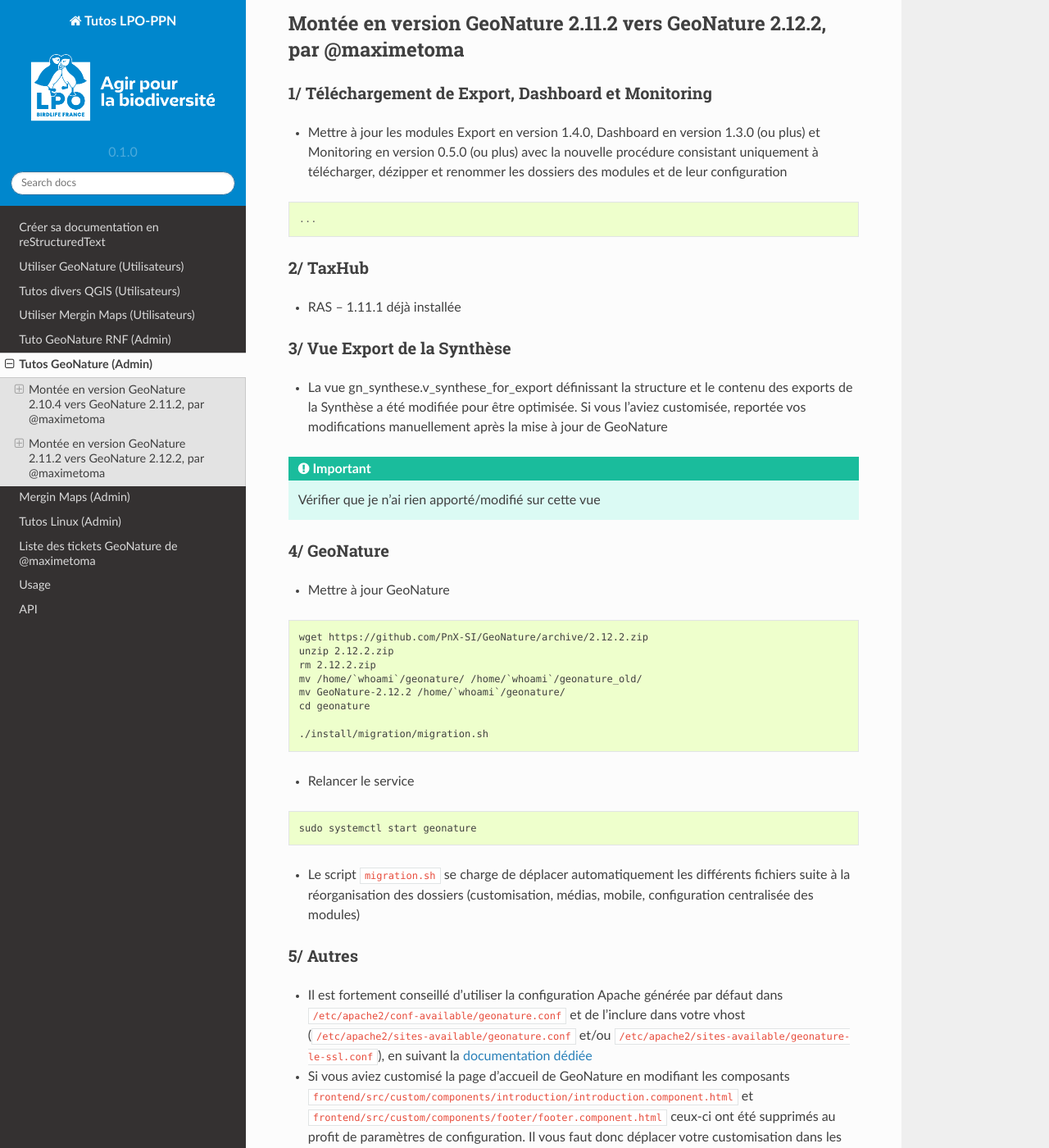
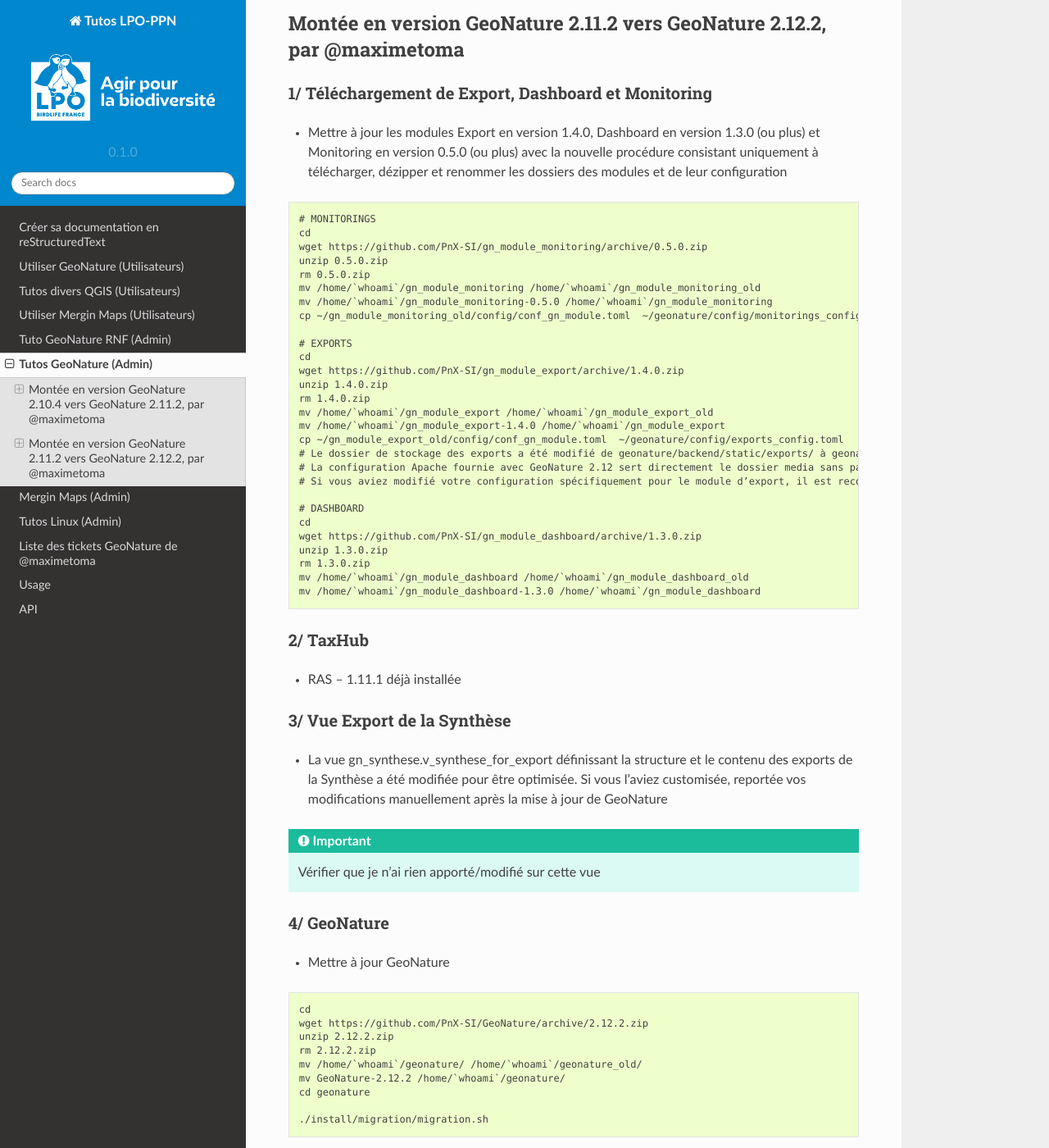
Before and after one commit to LPO-PPN/documention_ppn, a Sphinx documentation site: the page built from docs/source/geonature_admin.rst, in a window 1280 px wide and 1400 px high, scrolled down 3512 px. Shown: the whole window at 82% size. Built offline with Sphinx 7.4.7 and the Read the Docs theme 2.0.0, drawn with Linux system fonts in a browser that asks for light colours; some of the changed text lies outside the part shown.

Commit message:
Update geonature_admin.rst

```diff
--- a/docs/source/geonature_admin.rst
+++ b/docs/source/geonature_admin.rst
@@ -174,7 +174,35 @@ Montée en version GeoNature 2.11.2 vers GeoNature 2.12.2, par @maximetoma
 
 ::
 
-  ...
+  # MONITORINGS
+  cd
+  wget https://github.com/PnX-SI/gn_module_monitoring/archive/0.5.0.zip
+  unzip 0.5.0.zip
+  rm 0.5.0.zip
+  mv /home/`whoami`/gn_module_monitoring /home/`whoami`/gn_module_monitoring_old
+  mv /home/`whoami`/gn_module_monitoring-0.5.0 /home/`whoami`/gn_module_monitoring
+  cp ~/gn_module_monitoring_old/config/conf_gn_module.toml  ~/geonature/config/monitorings_config.toml
+
+  # EXPORTS
+  cd
+  wget https://github.com/PnX-SI/gn_module_export/archive/1.4.0.zip
+  unzip 1.4.0.zip
+  rm 1.4.0.zip
+  mv /home/`whoami`/gn_module_export /home/`whoami`/gn_module_export_old
+  mv /home/`whoami`/gn_module_export-1.4.0 /home/`whoami`/gn_module_export
+  cp ~/gn_module_export_old/config/conf_gn_module.toml  ~/geonature/config/exports_config.toml
+  # Le dossier de stockage des exports a été modifié de geonature/backend/static/exports/ à geonature/backend/media/exports/.
+  # La configuration Apache fournie avec GeoNature 2.12 sert directement le dossier media sans passer par gunicorn.
+  # Si vous aviez modifié votre configuration spécifiquement pour le module d’export, il est recommandé de retirer cette partie spécifique au profit de la configuration générique de GeoNature
+
+  # DASHBOARD
+  cd
+  wget https://github.com/PnX-SI/gn_module_dashboard/archive/1.3.0.zip
+  unzip 1.3.0.zip
+  rm 1.3.0.zip
+  mv /home/`whoami`/gn_module_dashboard /home/`whoami`/gn_module_dashboard_old
+  mv /home/`whoami`/gn_module_dashboard-1.3.0 /home/`whoami`/gn_module_dashboard
+
 
 2/ TaxHub
 ~~~~~~~~~
@@ -197,6 +225,7 @@ Montée en version GeoNature 2.11.2 vers GeoNature 2.12.2, par @maximetoma
 
 ::
 
+  cd
   wget https://github.com/PnX-SI/GeoNature/archive/2.12.2.zip
   unzip 2.12.2.zip
   rm 2.12.2.zip
@@ -221,22 +250,23 @@ Montée en version GeoNature 2.11.2 vers GeoNature 2.12.2, par @maximetoma
 - Si vous aviez customisé la page d’accueil de GeoNature en modifiant les composants ``frontend/src/custom/components/introduction/introduction.component.html`` et ``frontend/src/custom/components/footer/footer.component.html`` ceux-ci ont été supprimés au profit de paramètres de configuration. Il vous faut donc déplacer votre customisation dans les paramètres ``TITLE``, ``INTRODUCTION`` et ``FOOTER`` de la nouvelle section ``[HOME]`` de la configuration de GeoNature. Vous pouvez renseigner du code HTML sur plusieurs lignes en le plaçant entre triple quote (``"""<b>Hello</b>"""``).
 - Les paramètres de configuration suivants ont été supprimés et doivent être retirés de votre fichier de configuration (``config/geonature_config.toml``) s’ils sont présents :
 
-  - ``LOGO_STRUCTURE_FILE`` (si vous aviez renommé votre logo, déplacez le dans ``geonature/custom/images/logo_structure.png``)
-  - ``UPLOAD_FOLDER`` (si vous l’aviez déplacé, renommez votre dossier d’upload en attachments et placez-le dans le dossier des médias (``geonature/backend/media/`` par défaut, paramétrable via ``MEDIA_FOLDER``))
-  - ``BASE_DIR``
+    - ``LOGO_STRUCTURE_FILE`` (si vous aviez renommé votre logo, déplacez le dans ``geonature/custom/images/logo_structure.png``)
+    - ``UPLOAD_FOLDER`` (si vous l’aviez déplacé, renommez votre dossier d’upload en attachments et placez-le dans le dossier des médias (``geonature/backend/media/`` par défaut, paramétrable via ``MEDIA_FOLDER``))
+    - ``BASE_DIR``
 
 6/ Occtax et champs additionnels
 ~~~~~~~~~~~~~~~~~~~~~~~~~~~~~~~~
 
 - Les champs additionnels de type ``bool_radio`` ne sont plus supportés.
-  Si vous utilisiez ce type de widget dans vos champs additionnels d'Occtax, ils seront automatiquement remplacés par un widget de type ``radio``.
-  Vous devez changer le champs ``field_values`` sur le modèle suivant : ``[{"label": "Mon label vrai", "value": true }, {"label": "Mon label faux", "value": false }]``.
+Si vous utilisiez ce type de widget dans vos champs additionnels d'Occtax, ils seront automatiquement remplacés par un widget de type ``radio``.
+Vous devez changer le champs ``field_values`` sur le modèle suivant : ``[{"label": "Mon label vrai", "value": true }, {"label": "Mon label faux", "value": false }]``.
 - Les champs de formulaire de type ``radio``, ``select``, ``multiselect`` et ``checkbox``, attendent désormais une liste de dictionnaire ``{value, label}`` (voir doc des champs additionnels) (#2214)
-  La rétrocompatibilité avec des listes simples est maintenue, mais vous êtes invités à modifier ces champs dans le backoffice.
-  Pour conserver le bon affichage lors de l'édition des données, renseignez l'ancienne valeur deux fois dans la clé ``value`` et la clé ``label``.
+La rétrocompatibilité avec des listes simples est maintenue, mais vous êtes invités à modifier ces champs dans le backoffice.
+Pour conserver le bon affichage lors de l'édition des données, renseignez l'ancienne valeur deux fois dans la clé ``value`` et la clé ``label``.
 
 
 .. NOTE::
+
   NOTA BENE :
   - Il n'est plus nécessaire de rebuilder le frontend ni de recharger GeoNature manuellement à chaque modification de la configuration de GeoNature ou de ses modules
   - Les taches automatisées sont désormais gérées par Celery Beat et installées avec GeoNature. Si vous aviez mis en place des crons pour mettre à jour les profils de taxons (ou les données du module Dashboard, ou les exports planifiés du module Export), supprimez les (dans ``/etc/cron.d/geonature`` ou ``crontab -e``) car ils ne sont plus utiles
```
